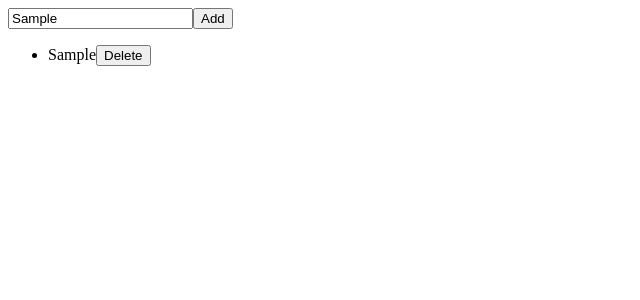
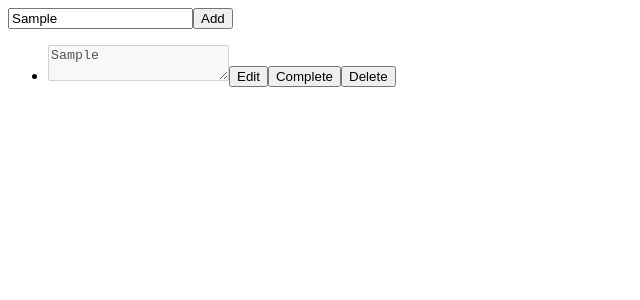
Before and after one commit to Ibragim1337/finalReactProject, a React (Create React App) app: page / in a window 1280 px wide. Both pictures are taken after typing "Sample" into the empty fields and a click on the button "Add". Shown: the top 300 px of the page, without its empty margins (0-640 px from the left). Built offline with nearby package versions, Linux system fonts and the light colour scheme.

Commit message:
complete button logig

```diff
--- a/src/components/Todos.jsx
+++ b/src/components/Todos.jsx
@@ -1,6 +1,6 @@
-import React, { useState } from "react";
+import React, { useRef, useState } from "react";
 import { connect } from "react-redux";
-import { addTodos, removeTodos } from "../redux/reducer";
+import { addTodos, completeTodos, removeTodos, updateTodos } from "../redux/reducer";
 
 const mapStateToProps = (state) => {
   return {
@@ -11,13 +11,30 @@
 const mapDispatchToProps = (dispatch) => {
   return{
     addTodo: (obj) => dispatch(addTodos(obj)),
-    removeTodo: (id) => dispatch(removeTodos(id))
+    removeTodo: (id) => dispatch(removeTodos(id)),
+    updateTodo: (obj) => dispatch(updateTodos(obj)),
+    completeTodo: (id) => dispatch(completeTodos(id)),
+
   }
 }
 
 
 const Todos = (props) => {
   const [todo, setTodo] = useState('');
+  const inputRef = useRef(true);
+
+  const changeFocus = () => {
+    inputRef.current.disabled = false;
+    inputRef.current.focus()
+  }
+
+  const update = (id, value, e) => {
+    if(e.wich === 13){
+      props.updateTodo({id, item: value});
+      inputRef.current.disabled = true;
+    }
+  }
+
 
   const handleChange = (e) => {
     setTodo(e.target.value)
@@ -33,8 +50,9 @@
         />
       <button className="add-btn"
       onClick={() => props.addTodo({
-        id: Math.random().toString(16).slice(2),
+        id:'id' + Math.random().toString(16).slice(2),
         item: todo,
+        description: '',
         completed: false
       })}
       >Add</button>
@@ -44,7 +62,13 @@
         {
           props.todos.map(item =>{
             return (
-            <li key={item.id}>{item.item}
+            <li key={item.id}>
+            <textarea ref={inputRef}
+             disabled={inputRef}
+              defaultValue={item.item}
+              onKeyDown={(e)=> update(item.id, inputRef.current.value, e)} />
+            <button onClick={() => changeFocus()}>Edit</button>
+            <button onClick={() => props.completeTodo(item.id)}>Complete</button>
             <button onClick={() => props.removeTodo(item.id)}>Delete</button>
             </li>
             )
--- a/src/redux/reducer.jsx
+++ b/src/redux/reducer.jsx
@@ -16,8 +16,33 @@
     removeTodos: (state, action) => {
       return state.filter((item) => item.id !== action.payload);
     },
+    //редактирование задачи
+    updateTodos: (state, action) => {
+      return state.map( todo => {
+        if(todo.id === action.payload.id){
+          return {
+            ...todo,
+            item: action.payload.item,
+          }
+        }
+        return todo;
+      });
+    },
+    //проверка на выполненность
+    completeTodos: (state, action) => {
+      return state.map( todo => {
+        if(todo.id === action.payload){
+          return {
+            ...todo,
+            completed: true,
+
+          }
+        }
+        return todo;
+      });
+    }
   },
 });
 
-export const {addTodos,removeTodos } = addTodoReducer.actions;
+export const {addTodos,removeTodos, updateTodos, completeTodos } = addTodoReducer.actions;
 export const reducer = addTodoReducer.reducer;
```
Also changed, not shown: src/components/TodoItem.jsx (added, +9 -0 lines).
